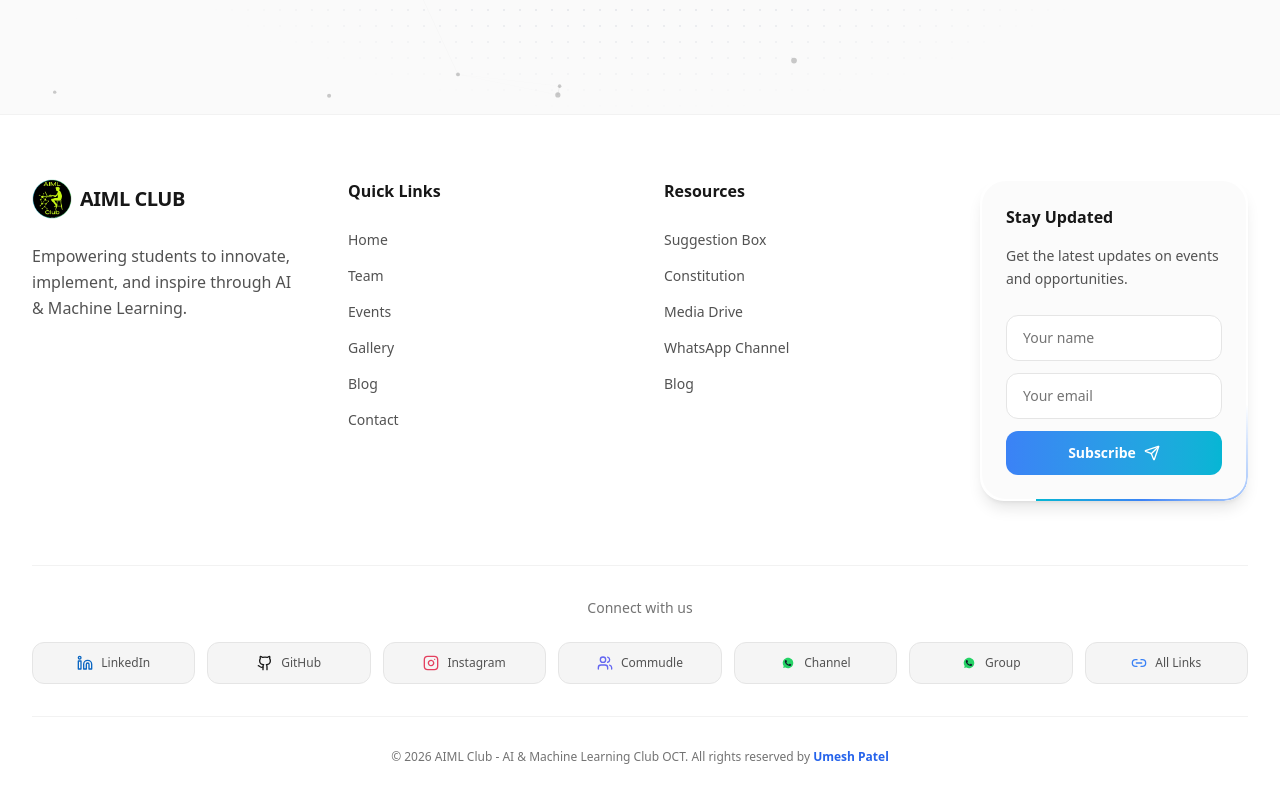
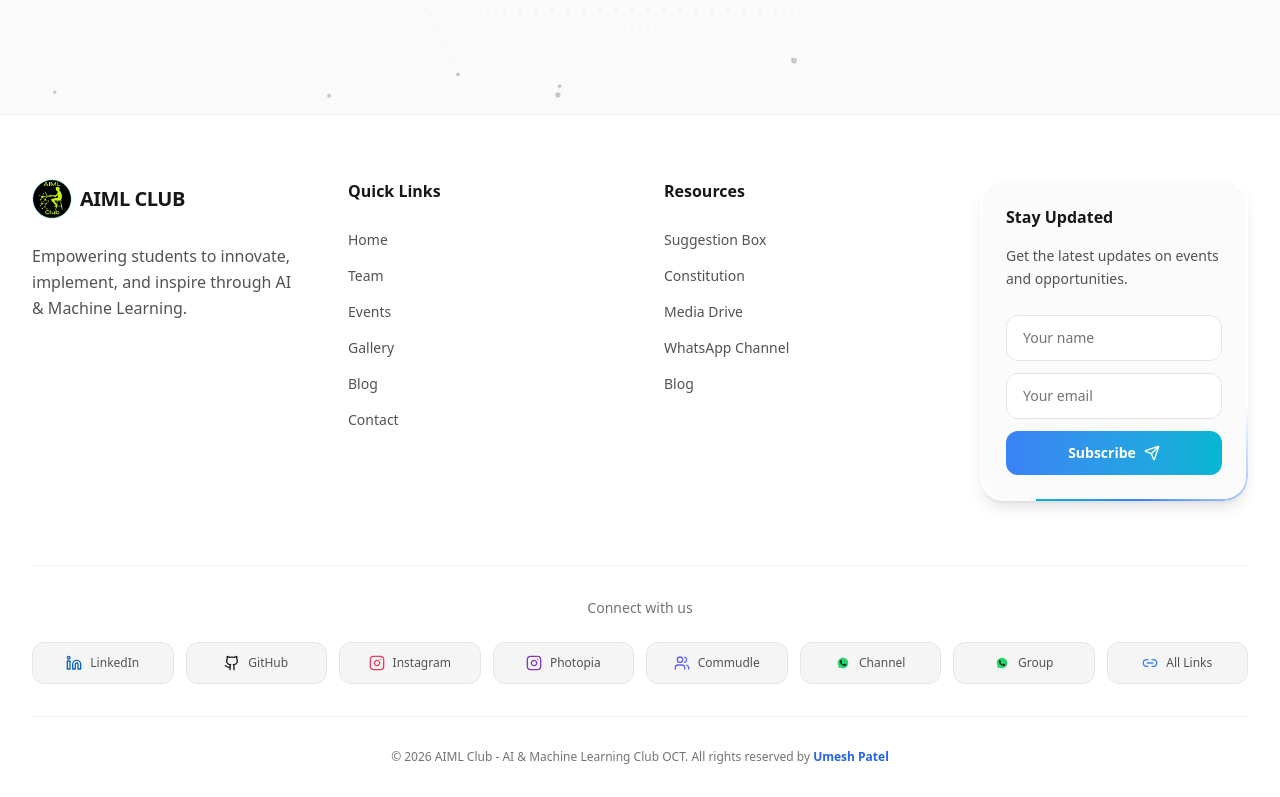
Before and after one commit to UmeshCode1/ai-ml-club, a Next.js app: page /blog in a window 1280 px wide. Shown: the part 686-1483 px from the top of the page. Built offline with nearby package versions, Linux system fonts and the light colour scheme; no server answers.

Commit message:
feat: Added both Instagram accounts - Official and Photopia (Media Wing) - to footer

```diff
--- a/src/components/layout/footer.tsx
+++ b/src/components/layout/footer.tsx
@@ -178,7 +178,7 @@ export const Footer = () => {
                 {/* Connect Grid - Social Links */}
                 <div className="mt-10 mb-8 pt-8 border-t border-neutral-200/50 dark:border-white/10">
                     <p className="text-center text-sm text-neutral-500 dark:text-neutral-400 mb-6">Connect with us</p>
-                    <div className="grid grid-cols-2 sm:grid-cols-4 lg:grid-cols-7 gap-3">
+                    <div className="grid grid-cols-2 sm:grid-cols-4 lg:grid-cols-8 gap-3">
                         <a href={siteConfig.links.linkedin} target="_blank" rel="noopener noreferrer" className="flex items-center justify-center gap-2 p-3 rounded-xl bg-neutral-100 dark:bg-neutral-800/50 hover:bg-[var(--neon-lime)]/10 border border-neutral-200 dark:border-neutral-700 hover:border-[var(--neon-lime)]/50 transition-all group">
                             <Linkedin className="w-4 h-4 text-[#0A66C2] group-hover:text-[var(--neon-lime-text)]" />
                             <span className="text-xs text-neutral-600 dark:text-neutral-400 group-hover:text-[var(--neon-lime-text)]">LinkedIn</span>
@@ -190,6 +190,10 @@ export const Footer = () => {
                         <a href={siteConfig.links.instagram} target="_blank" rel="noopener noreferrer" className="flex items-center justify-center gap-2 p-3 rounded-xl bg-neutral-100 dark:bg-neutral-800/50 hover:bg-[var(--neon-lime)]/10 border border-neutral-200 dark:border-neutral-700 hover:border-[var(--neon-lime)]/50 transition-all group">
                             <Instagram className="w-4 h-4 text-[#E4405F] group-hover:text-[var(--neon-lime-text)]" />
                             <span className="text-xs text-neutral-600 dark:text-neutral-400 group-hover:text-[var(--neon-lime-text)]">Instagram</span>
+                        </a>
+                        <a href={siteConfig.links.instagramPhotopia} target="_blank" rel="noopener noreferrer" className="flex items-center justify-center gap-2 p-3 rounded-xl bg-neutral-100 dark:bg-neutral-800/50 hover:bg-[var(--neon-lime)]/10 border border-neutral-200 dark:border-neutral-700 hover:border-[var(--neon-lime)]/50 transition-all group">
+                            <Instagram className="w-4 h-4 text-[#833AB4] group-hover:text-[var(--neon-lime-text)]" />
+                            <span className="text-xs text-neutral-600 dark:text-neutral-400 group-hover:text-[var(--neon-lime-text)]">Photopia</span>
                         </a>
                         <a href={siteConfig.links.commudle} target="_blank" rel="noopener noreferrer" className="flex items-center justify-center gap-2 p-3 rounded-xl bg-neutral-100 dark:bg-neutral-800/50 hover:bg-[var(--neon-lime)]/10 border border-neutral-200 dark:border-neutral-700 hover:border-[var(--neon-lime)]/50 transition-all group">
                             <Users className="w-4 h-4 text-[#6366F1] group-hover:text-[var(--neon-lime-text)]" />
```
